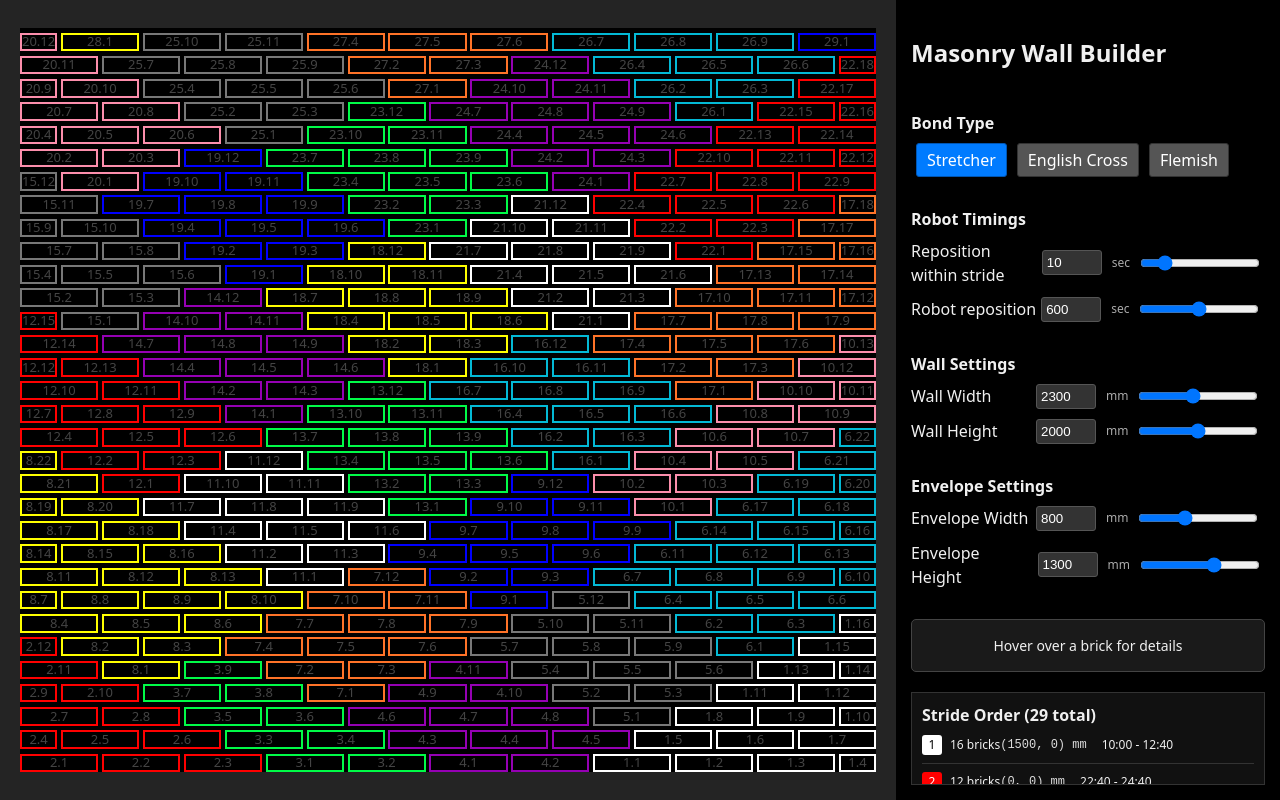
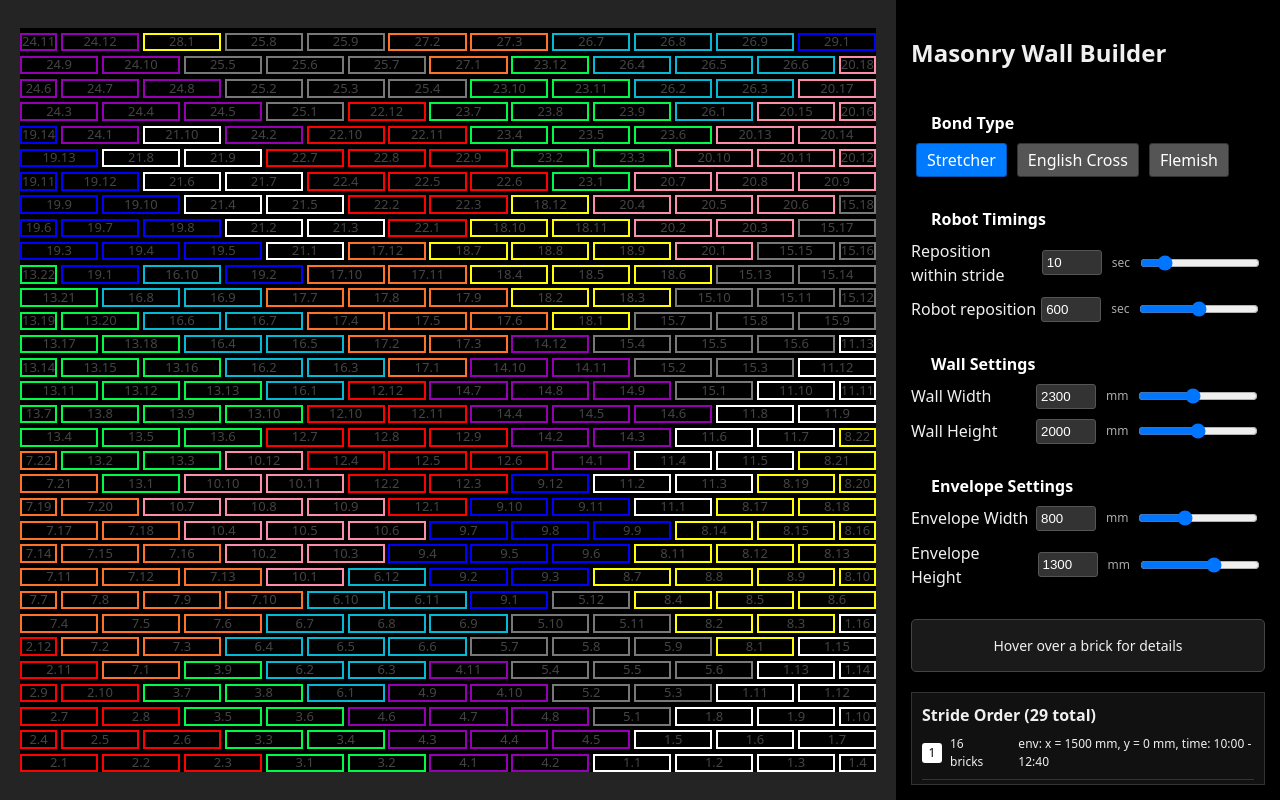
Before and after one commit to vpavlenko/masonry, a React (Vite) app: page / in a window 1280 px wide. Built offline with nearby package versions, Linux system fonts and the light colour scheme.

Commit message:
add recalculation  spinner

```diff
--- a/src/components/MasonryWall.tsx
+++ b/src/components/MasonryWall.tsx
@@ -135,12 +135,13 @@ const DebugSection = styled.div`
   margin-bottom: 20px;
   h4 {
     margin-top: 0;
+    margin-left: 20px;
     margin-bottom: 8px; // Reduced margin-bottom for h4
-    color: #f0f0f0; // Ensure h4 inside DebugSection is also inverted
+    color: #fff; // Ensure h4 inside DebugSection is also inverted
   }
   label {
     // Ensure labels inside DebugSection are inverted
-    color: #f0f0f0;
+    color: #ddd;
   }
 `;
 
@@ -310,6 +311,45 @@ const WallOverlaySegment = styled.div<{
   z-index: 4; // Just below the envelope border (5) and bricks (default)
 `;
 
+const LoadingOverlay = styled.div`
+  position: absolute;
+  top: 0;
+  left: 0;
+  right: 0;
+  bottom: 0;
+  background-color: rgba(0, 0, 0, 0.7);
+  display: flex;
+  align-items: center;
+  justify-content: center;
+  z-index: 1000;
+  border-radius: 4px;
+`;
+
+const Spinner = styled.div`
+  width: 40px;
+  height: 40px;
+  border: 4px solid #333;
+  border-top: 4px solid #fff;
+  border-radius: 50%;
+  animation: spin 1s linear infinite;
+
+  @keyframes spin {
+    0% {
+      transform: rotate(0deg);
+    }
+    100% {
+      transform: rotate(360deg);
+    }
+  }
+`;
+
+const LoadingText = styled.div`
+  color: #fff;
+  margin-top: 16px;
+  font-size: 14px;
+  text-align: center;
+`;
+
 const MasonryWall: React.FC = () => {
   const [strides, setStrides] = useState<Stride[]>([]);
   const [strideEnvelopes, setStrideEnvelopes] = useState<
@@ -327,10 +367,16 @@ const MasonryWall: React.FC = () => {
   const [wallHeight, setWallHeight] = useState(2000); // Default WALL_HEIGHT
   const [robotWidth, setRobotWidth] = useState<number>(ROBOT_WIDTH);
   const [robotHeight, setRobotHeight] = useState<number>(ROBOT_HEIGHT);
+  const [isRecalculating, setIsRecalculating] = useState(false);
   const wallColumnRef = useRef<HTMLDivElement>(null);
   const allBricksRef = useRef<Brick[]>([]); // To store the initial grid of all bricks
 
   useEffect(() => {
+    setIsRecalculating(true);
+
+    // Use setTimeout to ensure the loading state is visible before starting heavy calculations
+    const timeoutId = setTimeout(() => {
+      try {
         const currentAllBricks = generateInitialBrickLayout(
           currentBondType,
           wallWidth,
@@ -347,6 +393,12 @@ const MasonryWall: React.FC = () => {
           );
         setStrides(calculatedStrides);
         setStrideEnvelopes(calculatedEnvelopes);
+      } finally {
+        setIsRecalculating(false);
+      }
+    }, 50); // Small delay to ensure loading state renders
+
+    return () => clearTimeout(timeoutId);
   }, [currentBondType, wallWidth, wallHeight, robotWidth, robotHeight]); // also react to envelope changes
 
   useEffect(() => {
@@ -474,7 +526,17 @@ const MasonryWall: React.FC = () => {
             height: wallHeight * wallScale,
           }}
         >
-          {allRenderableBricks.map((brick) => {
+          {isRecalculating && (
+            <LoadingOverlay>
+              <div>
+                <Spinner />
+                <LoadingText>Recalculating wall layout...</LoadingText>
+              </div>
+            </LoadingOverlay>
+          )}
+
+          {!isRecalculating &&
+            allRenderableBricks.map((brick) => {
               const brickLength = brick.length; // Use actual brick length
               const isHighlightedStride =
                 currentHighlightStrideIndex !== null &&
@@ -524,7 +586,8 @@ const MasonryWall: React.FC = () => {
             })}
 
           {/* Overlay dimming everything outside the highlighted envelope */}
-          {currentHighlightStrideIndex !== null &&
+          {!isRecalculating &&
+            currentHighlightStrideIndex !== null &&
             strideEnvelopes[currentHighlightStrideIndex] && (
               <>
                 {(() => {
@@ -591,7 +654,8 @@ const MasonryWall: React.FC = () => {
             )}
 
           {/* Dotted envelope border */}
-          {currentHighlightStrideIndex !== null &&
+          {!isRecalculating &&
+            currentHighlightStrideIndex !== null &&
             strideEnvelopes[currentHighlightStrideIndex] && (
               <StrideEnvelopeDiv
                 left={
@@ -937,8 +1001,9 @@ const MasonryWall: React.FC = () => {
               {formatTime(getStrideStartTime(hoveredBrick.strideIndex))}
             </p>
             <p>
-              <strong>Build start time</strong>{" "}
-              {formatTime(calculateBrickTime(hoveredBrick))}
+              <strong>Brick build time</strong>{" "}
+              {formatTime(calculateBrickTime(hoveredBrick))} -{" "}
+              {formatTime(calculateBrickTime(hoveredBrick) + repositionTime)}
             </p>
           </HoverInfoBox>
         ) : (
@@ -971,14 +1036,12 @@ const MasonryWall: React.FC = () => {
                   {index + 1}
                 </StrideColorSwatch>
                 <span>{stride.length} bricks</span>
-                <span className="coords">
-                  ({strideEnvelopes[index].minX.toFixed(0)},{" "}
-                  {strideEnvelopes[index].minY.toFixed(0)}) mm
-                </span>
-                <span className="time">
+                <div style={{ paddingLeft: "2em" }}>
+                  env: x = {strideEnvelopes[index].minX.toFixed(0)} mm, y ={" "}
+                  {strideEnvelopes[index].minY.toFixed(0)} mm, time:{" "}
                   {formatTime(calculatedStrideStartTime)} -{" "}
                   {formatTime(calculatedStrideEndTime)}
-                </span>
+                </div>
               </StrideStatItem>
             );
           })}
--- a/src/utils/strideCalculator.ts
+++ b/src/utils/strideCalculator.ts
@@ -152,6 +152,11 @@ export const calculateWallStrides = (
         }
       }
 
+      // Discard stride candidates that don't include any brick on the bottom-most course
+      if (!tempCurrentStrideAttempt.some((b) => b.y === bottomMostY)) {
+        continue;
+      }
+
       if (tempCurrentStrideAttempt.length > bestStrideOption.count) {
         bestStrideOption = {
           startX: candidateStartX,
```
Lines whose indentation alone changed are shown as unchanged.
